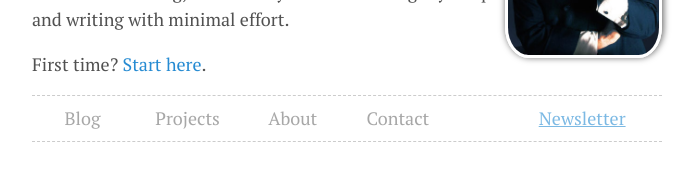
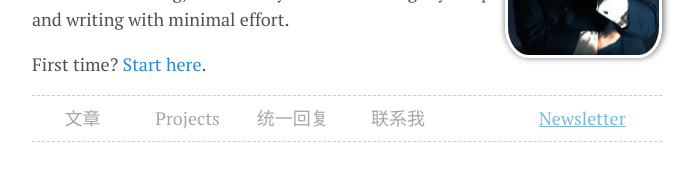
Before and after one commit to tutulifestyle/tutulifestyle.github.io, a Jekyll site: the page built from index.html, in a window 1280 px wide. Shown: the part 181-362 px from the top of the page, without its empty margins (293-992 px from the left). Built offline with Jekyll 4.4.1, drawn with Linux system fonts in a browser that asks for light colours.

Commit message:
Update index.html

```diff
--- a/index.html
+++ b/index.html
@@ -25,9 +25,9 @@ footer: none
     </li>
 
     <li class="tab-header-and-content">
-      <a href="#" class="tab-link">Blog</a>
+      <a href="#" class="tab-link">文章</a>
       <div class="tab-content featured-posts">
-          <h2> Newest Articles </h2>
+          <h2> 最新的文章 </h2>
           {% for post in site.posts limit: 5 %}
           <article class="post">
             <h3 class="post-title">
@@ -52,7 +52,7 @@ footer: none
     </li>
 
     <li class="tab-header-and-content">
-      <a href="#" class="tab-link">About</a>
+      <a href="#" class="tab-link">统一回复</a>
       <div class="tab-content">
         {% capture home-about %}{% include content/home-about.md %}{% endcapture %}
         {{ home-about | markdownify }}
@@ -61,7 +61,7 @@ footer: none
 
 
     <li class="tab-header-and-content">
-      <a href="#" class="tab-link">Contact</a>
+      <a href="#" class="tab-link">联系我</a>
       <div class="tab-content">
         {% include contact-form.html %}
       </div>
```
